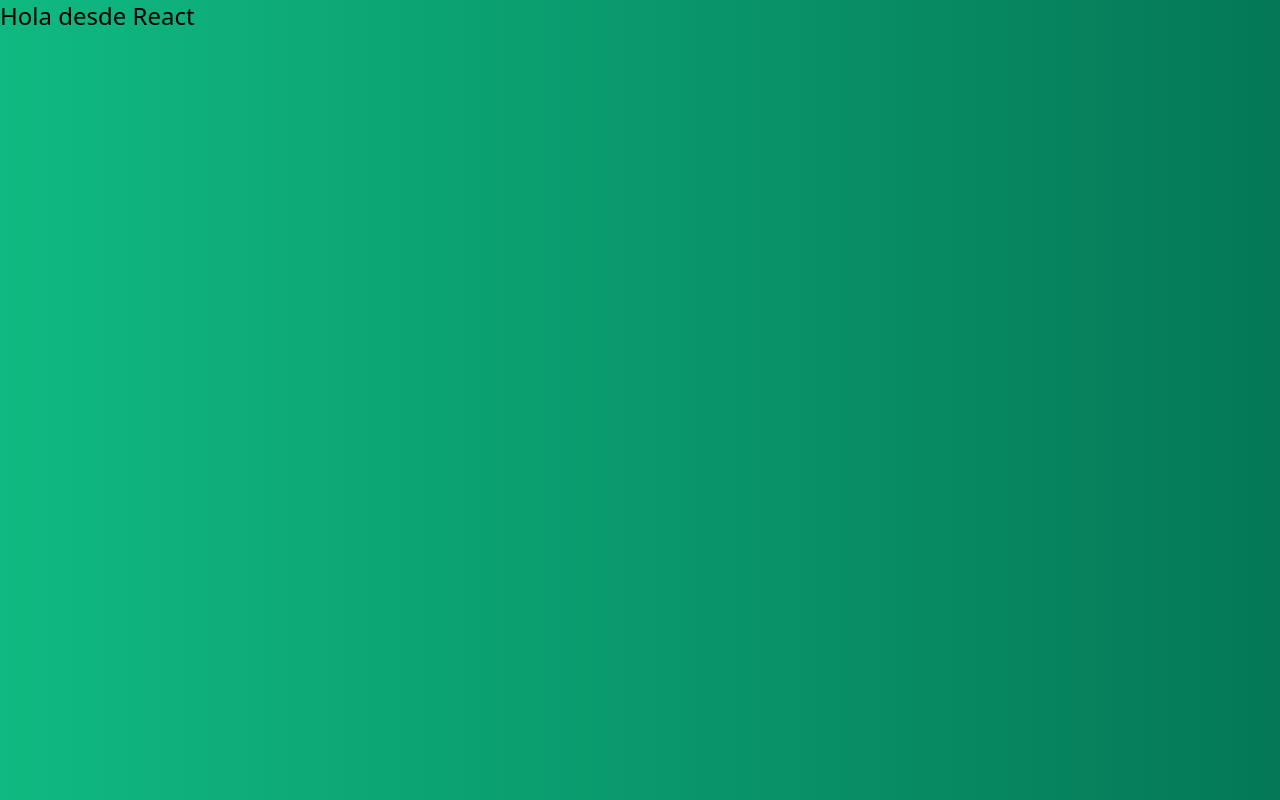
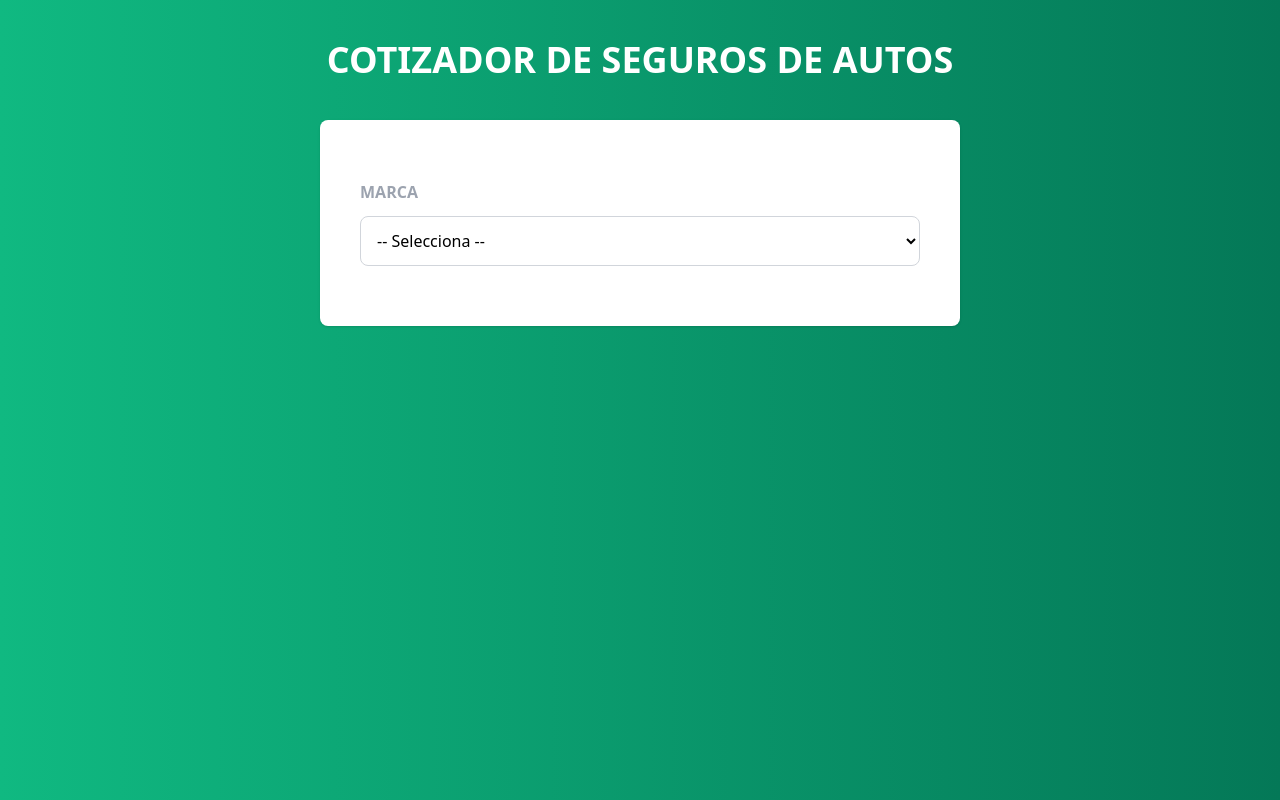
Before and after one commit to Jair-vet/Cotizador-Autos-React, a React (Vite) app: page / in a window 1280 px wide. Built offline with nearby package versions, Linux system fonts and the light colour scheme.

Commit message:
Agregamos un arreglo con datos para poder usarlo

```diff
--- a/src/App.jsx
+++ b/src/App.jsx
@@ -1,3 +1,4 @@
+import { AppSeguro } from "./components/AppSeguro"
 
 
 function App() {
@@ -5,7 +6,7 @@ function App() {
 
   return (
     <>
-      <h1 className="text-2xl">Hola desde React</h1>
+      <AppSeguro />
     </>
   )
 }
--- /dev/null
+++ b/src/constants/index.js
@@ -0,0 +1,5 @@
+export const MARCAS = [
+    {id: 1, nombre: 'Europeo'},
+    {id: 2, nombre: 'Americano'},
+    {id: 3, nombre: 'Asiatico'},
+]
```
